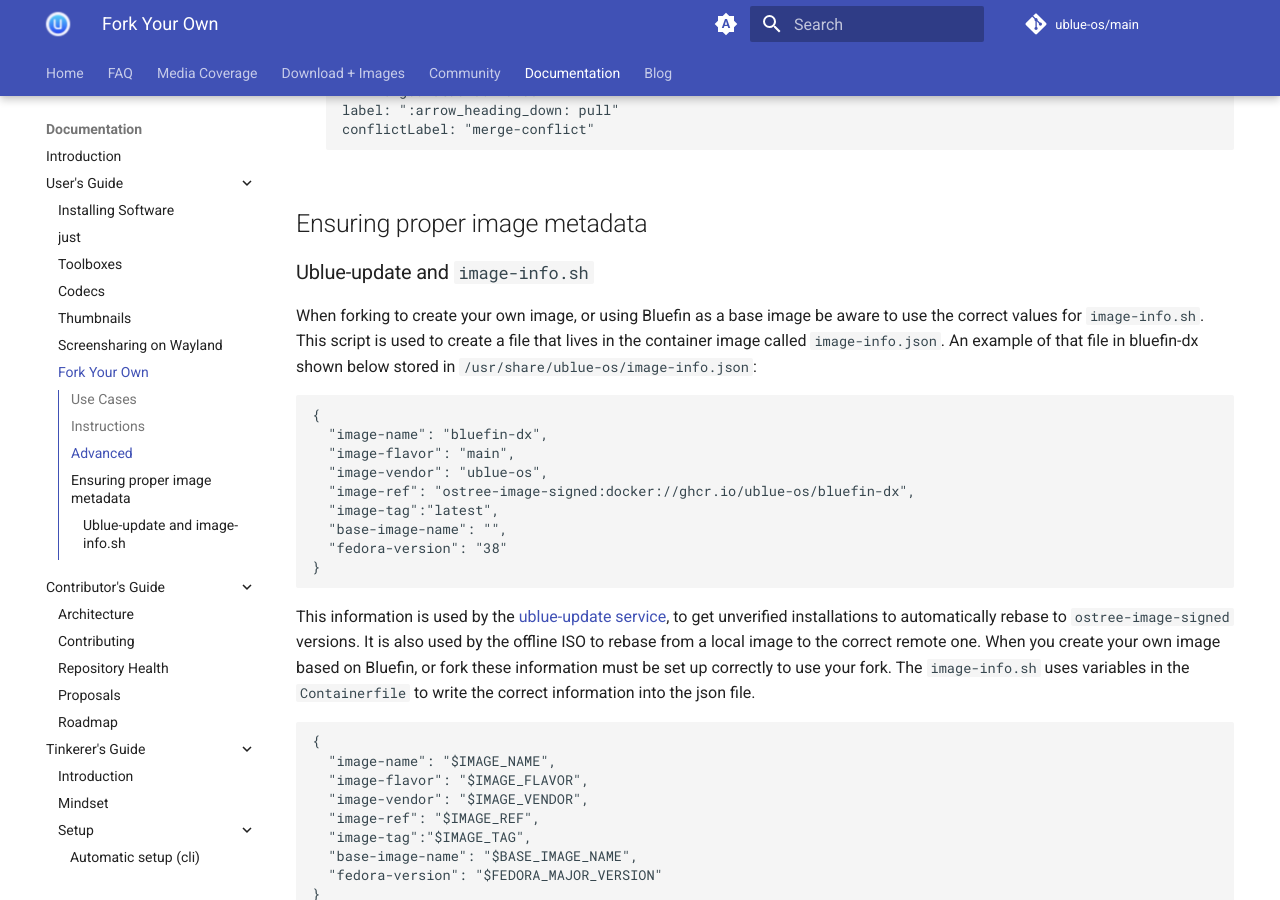
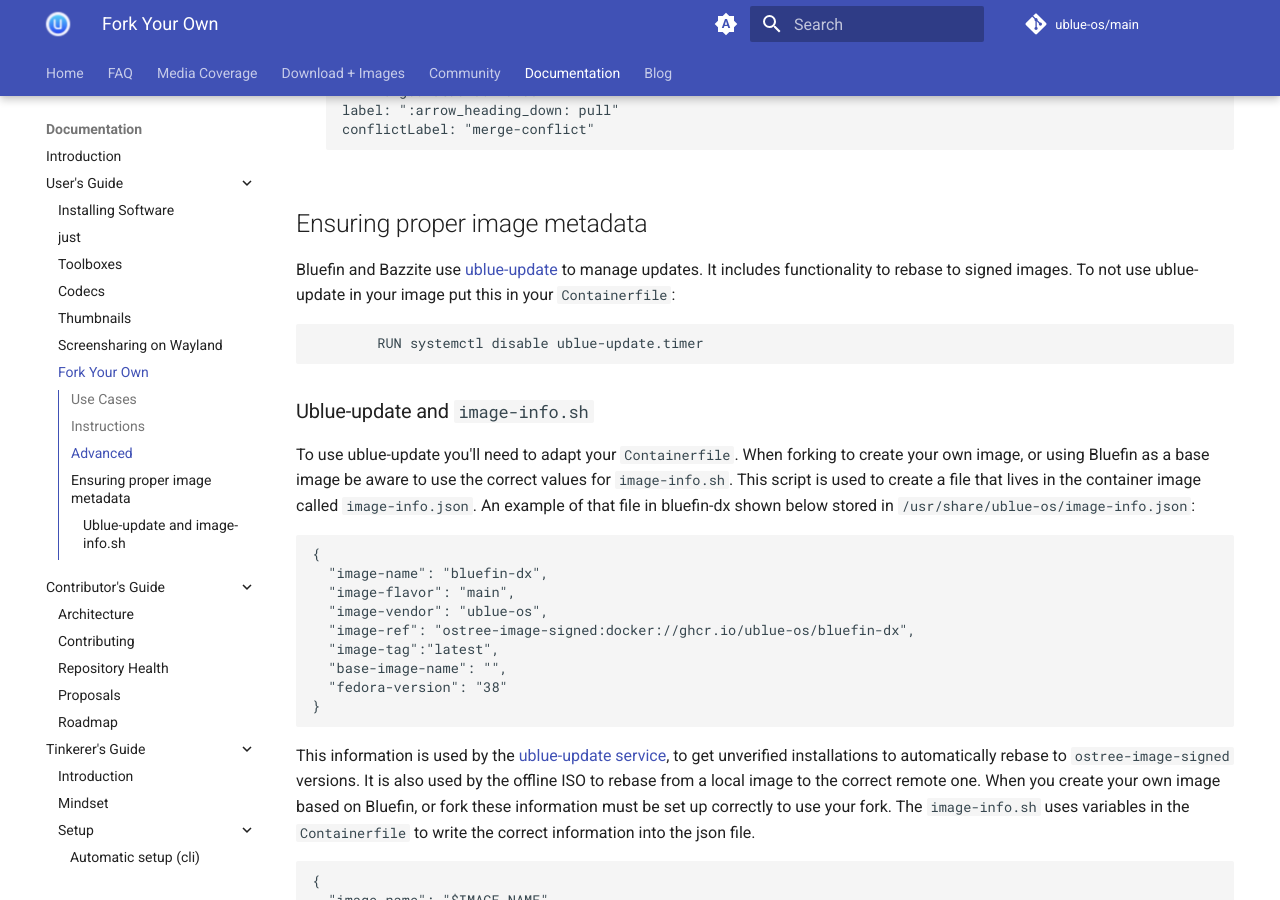
Before and after one commit to ublue-os/website, an MkDocs documentation site: the page built from docs/guide/fork-your-own.md, in a window 1280 px wide and 900 px high, scrolled down 1745 px. Built offline with MkDocs 1.6.1 and Material for MkDocs 9.7.7, drawn with Linux system fonts in a browser that asks for light colours; comment, search, counter and statistics services are not loaded.

Commit message:
fix: add simpler service disable instructions

````diff
--- a/docs/guide/fork-your-own.md
+++ b/docs/guide/fork-your-own.md
@@ -49,9 +49,13 @@ conflictLabel: "merge-conflict"
 
 ## Ensuring proper image metadata
 
+Bluefin and Bazzite use [ublue-update](https://github.com/ublue-os/ublue-update) to manage updates. It includes functionality to rebase to signed images. To not use ublue-update in your image put this in your `Containerfile`:
+
+            RUN systemctl disable ublue-update.timer
+
 ### Ublue-update and `image-info.sh`
 
-When forking to create your own image, or using Bluefin as a base image be aware to use the correct values for `image-info.sh`. This script is used to create a file that lives in the container image called `image-info.json`. An example of that file in bluefin-dx shown below stored in `/usr/share/ublue-os/image-info.json`:
+To use ublue-update you'll need to adapt your `Containerfile`. When forking to create your own image, or using Bluefin as a base image be aware to use the correct values for `image-info.sh`. This script is used to create a file that lives in the container image called `image-info.json`. An example of that file in bluefin-dx shown below stored in `/usr/share/ublue-os/image-info.json`:
 ```
 {
   "image-name": "bluefin-dx",
````
